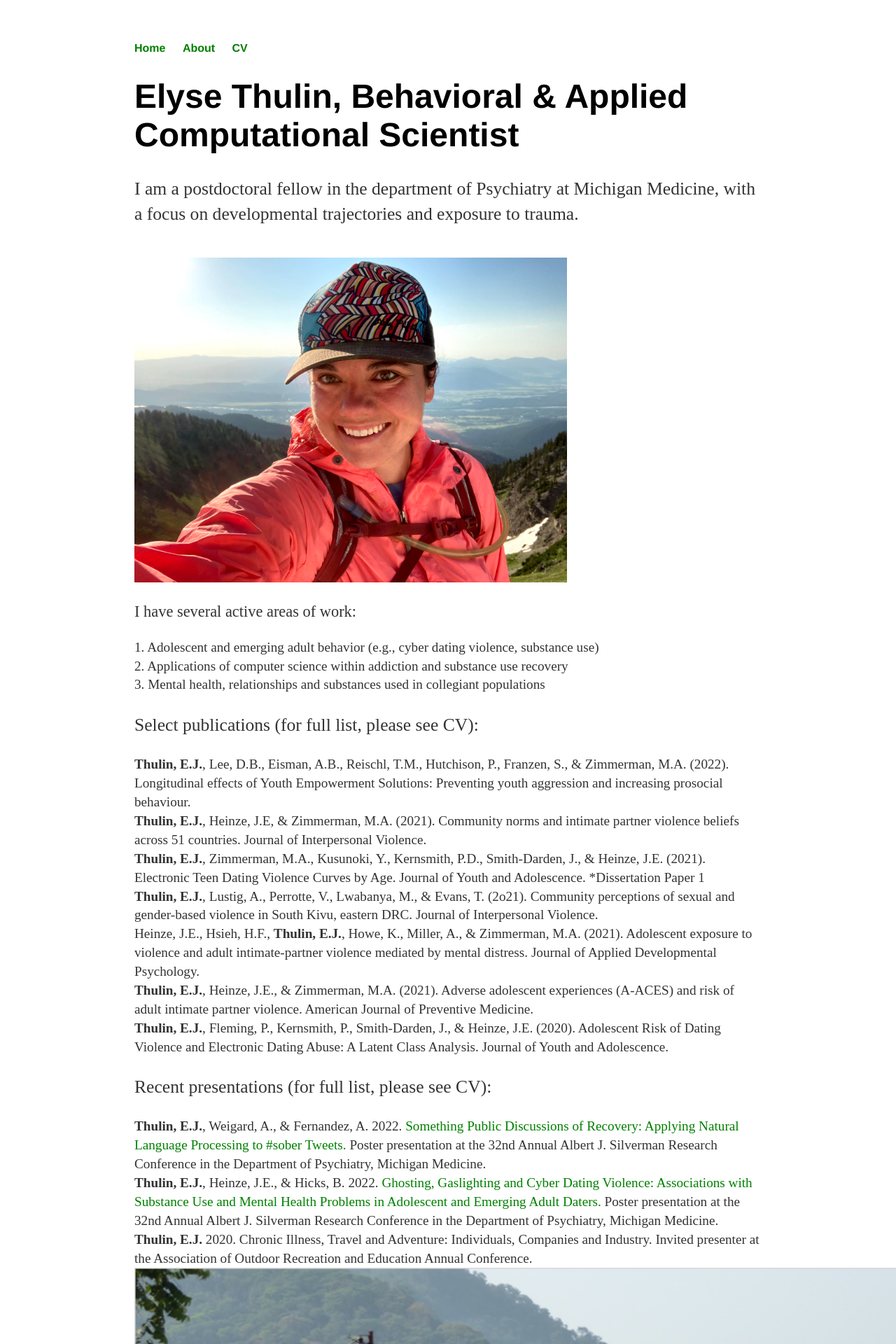
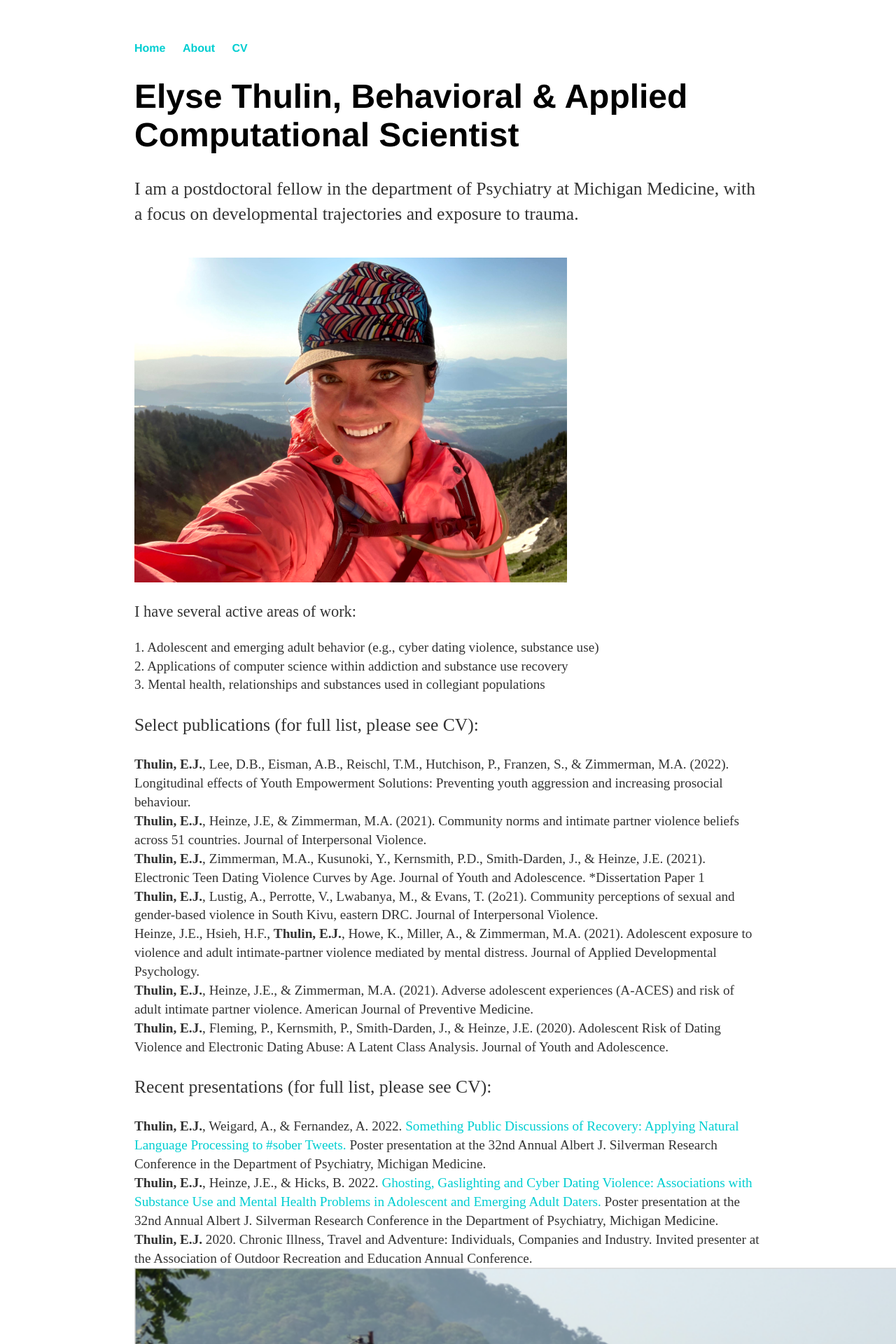
Before and after one commit to elysethulin/elysethulin.github.io, a Jekyll site: the page built from index.html, in a window 1280 px wide. Shown: the top 1920 px of the page at 70% size. Built offline with Jekyll 4.4.1, drawn with Linux system fonts in a browser that asks for light colours.

Commit message:
Update main.css

```diff
--- a/css/main.css
+++ b/css/main.css
@@ -41,25 +41,25 @@ ul.posts li {
 }
 
 a:link {
-  color: green;
+  color: DarkTurquoise;
   background-color: transparent;
   text-decoration: none;
 }
 
 a:visited {
-  color: pink;
+  color: DeepPink;
   background-color: transparent;
   text-decoration: none;
 }
 
 a:hover {
-  color: red;
+  color: MediumVioletRed;
   background-color: transparent;
   text-decoration: underline;
 }
 
 a:active {
-  color: yellow;
+  color: Gold;
   background-color: transparent;
   text-decoration: underline;
 }
```
